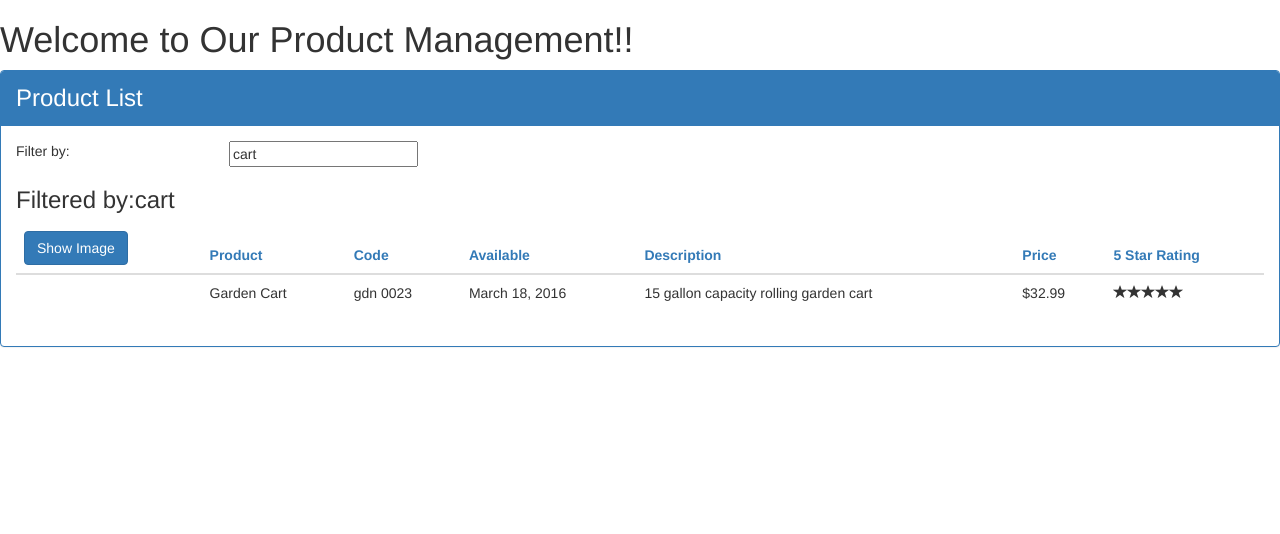
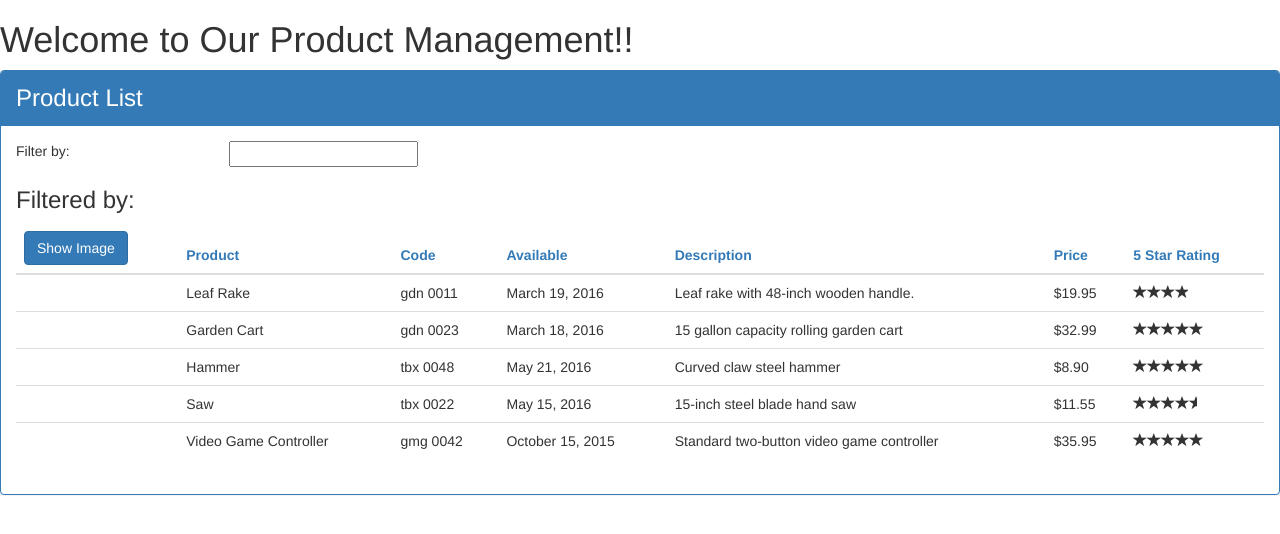
Before and after one commit to santoshkarki/ProductManagementSystem, an Angular app: page / in a window 1280 px wide. Shown: the top 534 px of the page. Built offline with nearby package versions, Linux system fonts and the light colour scheme.

Commit message:
adding service

```diff
--- a/src/app/app.component.ts
+++ b/src/app/app.component.ts
@@ -1,9 +1,11 @@
 import { Component } from '@angular/core';
+import { ProductService } from './product-list/product.service';
 
 @Component({
   selector: 'pm-root',
   templateUrl: './app.component.html',
-  styleUrls: ['./app.component.css']
+  styleUrls: ['./app.component.css'],
+  providers:[ProductService]
 })
 export class AppComponent {
   pageTitle : String = 'Our Product Management';
--- a/src/app/product-list/product-list.component.ts
+++ b/src/app/product-list/product-list.component.ts
@@ -1,5 +1,6 @@
 import { Component, OnInit } from '@angular/core';
 import {IProduct} from '../product'
+import { ProductService } from './product.service';
 
 @Component({
   selector: 'pm-products',
@@ -24,58 +25,7 @@
 }
   filteredProducts: IProduct[];
 
-  products: IProduct[] = [
-    {
-      "productId": 1,
-      "productName": "Leaf Rake",
-      "productCode": "GDN-0011",
-      "releaseDate": "March 19, 2016",
-      "description": "Leaf rake with 48-inch wooden handle.",
-      "price": 19.95,
-      "starRating": 3.2,
-      "imageUrl": "http://openclipart.org/image/300px/svg_to_png/26215/Anonymous_Leaf_Rake.png"
-  },
-  {
-      "productId": 2,
-      "productName": "Garden Cart",
-      "productCode": "GDN-0023",
-      "releaseDate": "March 18, 2016",
-      "description": "15 gallon capacity rolling garden cart",
-      "price": 32.99,
-      "starRating": 4.2,
-      "imageUrl": "http://openclipart.org/image/300px/svg_to_png/58471/garden_cart.png"
-  },
-  {
-      "productId": 5,
-      "productName": "Hammer",
-      "productCode": "TBX-0048",
-      "releaseDate": "May 21, 2016",
-      "description": "Curved claw steel hammer",
-      "price": 8.9,
-      "starRating": 4.8,
-      "imageUrl": "http://openclipart.org/image/300px/svg_to_png/73/rejon_Hammer.png"
-  },
-  {
-      "productId": 8,
-      "productName": "Saw",
-      "productCode": "TBX-0022",
-      "releaseDate": "May 15, 2016",
-      "description": "15-inch steel blade hand saw",
-      "price": 11.55,
-      "starRating": 3.7,
-      "imageUrl": "http://openclipart.org/image/300px/svg_to_png/27070/egore911_saw.png"
-  },
-  {
-      "productId": 10,
-      "productName": "Video Game Controller",
-      "productCode": "GMG-0042",
-      "releaseDate": "October 15, 2015",
-      "description": "Standard two-button video game controller",
-      "price": 35.95,
-      "starRating": 4.6,
-      "imageUrl": "http://openclipart.org/image/300px/svg_to_png/120337/xbox-controller_01.png"
-  }
-  ]
+  products: IProduct[] = [ ]
 
   performFilter(filterBy: string) :IProduct[]{
       filterBy = filterBy.toLocaleLowerCase();
@@ -84,9 +34,7 @@
   }
 
 
-  constructor() {
-      this.filteredProducts=this.products;
-      this.listFilter= 'cart';
+  constructor(private productService: ProductService) {
    }
 
    onRatingClicked(message: string): void {
@@ -95,6 +43,8 @@
    }
 
   ngOnInit() {
+      this.products = this.productService.getProducts();
+      this.filteredProducts=this.products;
   }
 
   toggleImage():void{
--- /dev/null
+++ b/src/app/product-list/product.service.ts
@@ -0,0 +1,64 @@
+import { Injectable } from "@angular/core";
+import {IProduct} from '../product';
+
+
+@Injectable()
+export class ProductService{
+
+    getProducts(): IProduct[]{
+        return[
+            {
+                "productId": 1,
+                "productName": "Leaf Rake",
+                "productCode": "GDN-0011",
+                "releaseDate": "March 19, 2016",
+                "description": "Leaf rake with 48-inch wooden handle.",
+                "price": 19.95,
+                "starRating": 3.2,
+                "imageUrl": "http://openclipart.org/image/300px/svg_to_png/26215/Anonymous_Leaf_Rake.png"
+            },
+            {
+                "productId": 2,
+                "productName": "Garden Cart",
+                "productCode": "GDN-0023",
+                "releaseDate": "March 18, 2016",
+                "description": "15 gallon capacity rolling garden cart",
+                "price": 32.99,
+                "starRating": 4.2,
+                "imageUrl": "http://openclipart.org/image/300px/svg_to_png/58471/garden_cart.png"
+            },
+            {
+                "productId": 5,
+                "productName": "Hammer",
+                "productCode": "TBX-0048",
+                "releaseDate": "May 21, 2016",
+                "description": "Curved claw steel hammer",
+                "price": 8.9,
+                "starRating": 4.8,
+                "imageUrl": "http://openclipart.org/image/300px/svg_to_png/73/rejon_Hammer.png"
+            },
+            {
+                "productId": 8,
+                "productName": "Saw",
+                "productCode": "TBX-0022",
+                "releaseDate": "May 15, 2016",
+                "description": "15-inch steel blade hand saw",
+                "price": 11.55,
+                "starRating": 3.7,
+                "imageUrl": "http://openclipart.org/image/300px/svg_to_png/27070/egore911_saw.png"
+            },
+            {
+                "productId": 10,
+                "productName": "Video Game Controller",
+                "productCode": "GMG-0042",
+                "releaseDate": "October 15, 2015",
+                "description": "Standard two-button video game controller",
+                "price": 35.95,
+                "starRating": 4.6,
+                "imageUrl": "http://openclipart.org/image/300px/svg_to_png/120337/xbox-controller_01.png"
+            }
+        ]
+
+    }
+
+}
```
